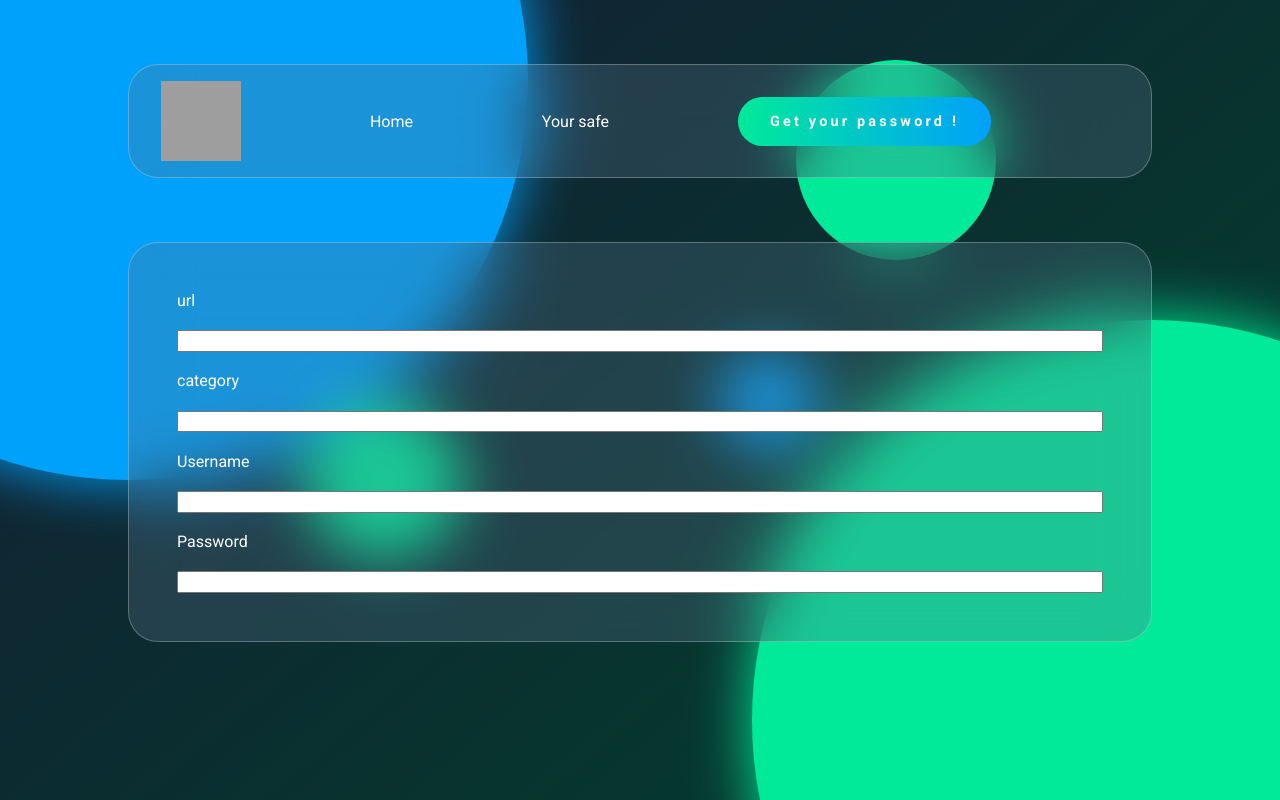
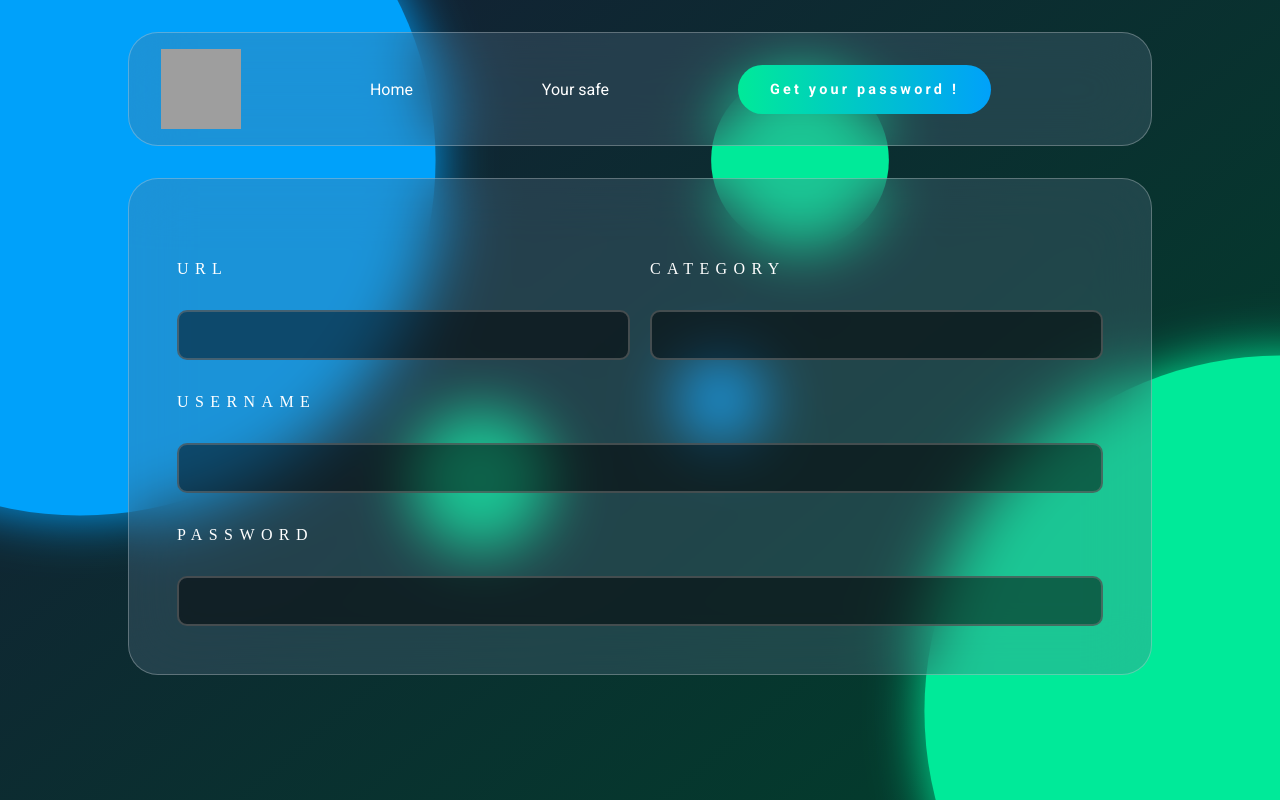
Before and after one commit to tamoroso/WordSafe, a Next.js app: page /generator in a window 1280 px wide. Built offline with nearby package versions, Linux system fonts and the light colour scheme; grey boxes are pictures that could not be loaded.

Commit message:
generator styles + svg viewport fix

```diff
--- a/components/HomeBackground.js
+++ b/components/HomeBackground.js
@@ -3,7 +3,7 @@ import styles from "./HomeBackground.module.css";
 export default function HomeBackground() {
   return (
     <>
-      <svg className={styles.bg}>
+      <svg className={styles.bg} preserveAspectRatio="xMidYMid meet" viewBox="0 0 900 900">
         <defs>
           <filter id="glow">
             <feGaussianBlur stdDeviation="30" result="coloredBlur" />
@@ -14,22 +14,22 @@ export default function HomeBackground() {
           </filter>
         </defs>
         <circle
-          cx="10vw"
-          cy="10vh"
+          cx="-20%"
+          cy="20%"
           r="400"
           fill="#00A1FA"
           filter="url(#glow)"
         />
         <circle
-          cx="90vw"
-          cy="90vh"
+          cx="130%"
+          cy="100vh"
           r="400"
           fill="#00EA99"
           filter="url(#glow)"
         />
-        <circle cx="70vw" cy="20vh" r="100" fill="#00EA99" />
-        <circle cx="30vw" cy="60vh" r="80" fill="#00EA99" />
-        <circle cx="60vw" cy="50vh" r="50" fill="#00A1FA" />
+        <circle cx="70%" cy="20%" r="100" fill="#00EA99" />
+        <circle cx="30%" cy="60%" r="80" fill="#00EA99" />
+        <circle cx="60%" cy="50%" r="50" fill="#00A1FA" />
       </svg>
     </>
   );
--- a/components/HomeBackground.module.css
+++ b/components/HomeBackground.module.css
@@ -2,7 +2,7 @@
   position: absolute;
   top: 0;
   z-index: -1;
-  height: 100vh;
-  width: 100vw;
+  width : 100%;
+  height : 100%;
   background: linear-gradient(-220deg, #151c35, #00412b);
 }
--- a/components/NavBar.module.css
+++ b/components/NavBar.module.css
@@ -4,7 +4,7 @@
     max-width : 80vw;
     justify-content: space-between;
     align-items: center;
-    margin: 4rem auto;
+    margin: 2rem auto;
     padding : 1rem 10rem 1rem 2rem ;
 }
 
--- a/pages/generator.js
+++ b/pages/generator.js
@@ -11,25 +11,34 @@ export default function Generator() {
         <Head>
           <title>{siteTitle}</title>
         </Head>
+        <HomeBackground />
         <main className={styles.main}>
-          <HomeBackground />
           <NavBar />
           <form className={`${styles.generator_container} glass`}>
+            <div className={styles.url_label}>
               <label htmlFor="url">url</label>
-            <br />
+            </div>
+            <div className={styles.url_input}>
               <input type="text" name="url"></input>
-            <br />
+            </div>
+            <div className={styles.cat_label}>
               <label htmlFor="category">category</label>
-            <br />
+            </div>
+            <div className={styles.cat_input}>
               <input type="text"></input>
-            <br />
+            </div>
+            <div className={styles.id_label}>
               <label htmlFor="username">Username</label>
-            <br />
+            </div>
+            <div className={styles.id_input}>
               <input type="text"></input>
-            <br />
+            </div>
+            <div className={styles.pwd_label}>
               <label htmlFor="password">Password</label>
-            <br />
+            </div>
+            <div className={styles.pwd_input}>
               <input type="text"></input>
+            </div>
           </form>
         </main>
       </Layout>
--- a/styles/Home.module.css
+++ b/styles/Home.module.css
@@ -1,9 +1,9 @@
 .container {
-  padding: 0 2rem;
+  /* padding: 0 2rem; */
 }
 
 .main {
-  height: 100vh;
+  max-height: 100vh;
   padding: 4rem 0;
   flex: 1;
   display: flex;
@@ -21,7 +21,7 @@
   text-align: center;
   color: white;
   text-decoration: none;
-  min-width: 600px;
+  max-width: 600px;
   /* min-height: 600px; */
 }
 
--- a/styles/generator.module.css
+++ b/styles/generator.module.css
@@ -1,17 +1,88 @@
 .main {
-  /* height: 100vh; */
-  padding: 0;
-  flex: 1;
+  height: 100%;
+  /* padding: 0;
+  flex: 1; */
 }
 
 .generator_container {
   max-width: 80vw;
-  height: 50vh;
+  /* height: 50vh; */
   margin: auto;
   padding: 3rem;
   display: grid;
+  grid-template-columns: repeat(2, 1fr);
+  column-gap: 20px;
+}
+
+.generator_container div {
+  padding-top : 2rem;
 }
 
 .generator_container label {
   color: white;
+  text-transform: uppercase;
+  font-family: Now;
+  letter-spacing: 0.4rem;
 }
+
+.generator_container input{
+  border-radius: 10px;
+  height : 50px ;
+  border : solid 2px rgba(123, 123, 123, 0.5);
+  background : rgba(0, 0, 0, 0.5)
+}
+
+.url_label {
+  grid-column: 1 / 2;
+  grid-row: 1 / 2;
+}
+
+.url_input {
+  grid-column: 1 / 2;
+  grid-row: 2 / 3;
+}
+
+.url_input input{
+  width : 100%;
+}
+
+.cat_label {
+  grid-column: 2;
+  grid-row: 1 / 2;
+}
+
+.cat_input {
+  grid-column: 2 / 3;
+  grid-row: 2 / 3;
+}
+
+.cat_input input{
+  width : 100%;
+}
+
+.id_label {
+  grid-column: 1/3;
+  grid-row: 3/4;
+}
+
+.id_input {
+  grid-column: 1/3;
+  grid-row: 4/5;
+}
+
+.id_input input {
+  width : 100%;
+}
+
+.pwd_label {
+  grid-column: 1/3;
+  grid-row: 5/6;
+}
+
+.pwd_input {
+  grid-column: 1/3;
+}
+
+.pwd_input input{
+  width : 100%;
+}
--- a/styles/globals.css
+++ b/styles/globals.css
@@ -3,8 +3,7 @@ body {
   padding: 0;
   margin: 0;
   font-family: Roboto, sans-serif;
-  height : 100vh;
-  overflow: hidden;
+  width : 100vw;
 }
 
 a {
--- a/styles/safe.module.css
+++ b/styles/safe.module.css
@@ -1,7 +1,6 @@
 .container {
   display: flex;
   flex-direction: row;
-  max-width: 80vw;
+  /* max-width: 80vw; */
   justify-content: space-between;
-  margin: 0 auto;
 }
```
Lines whose indentation alone changed are shown as unchanged.
